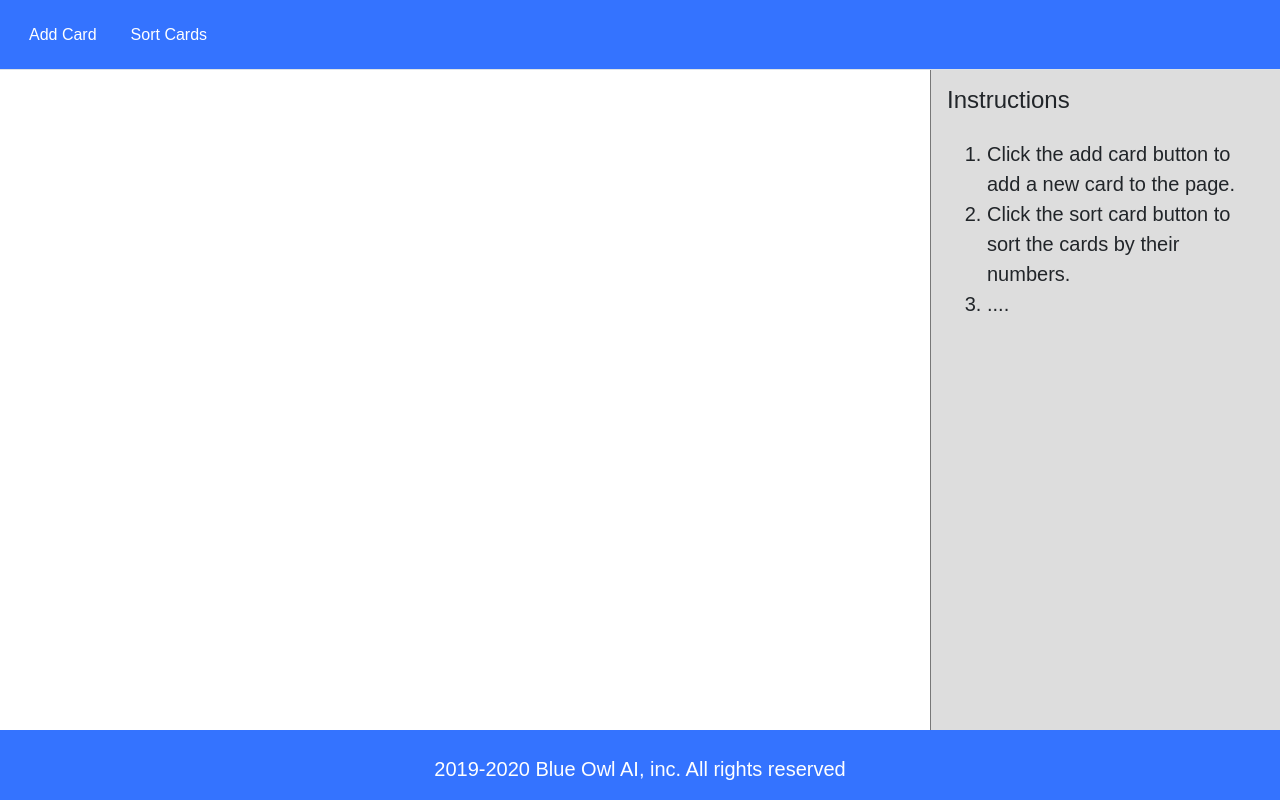
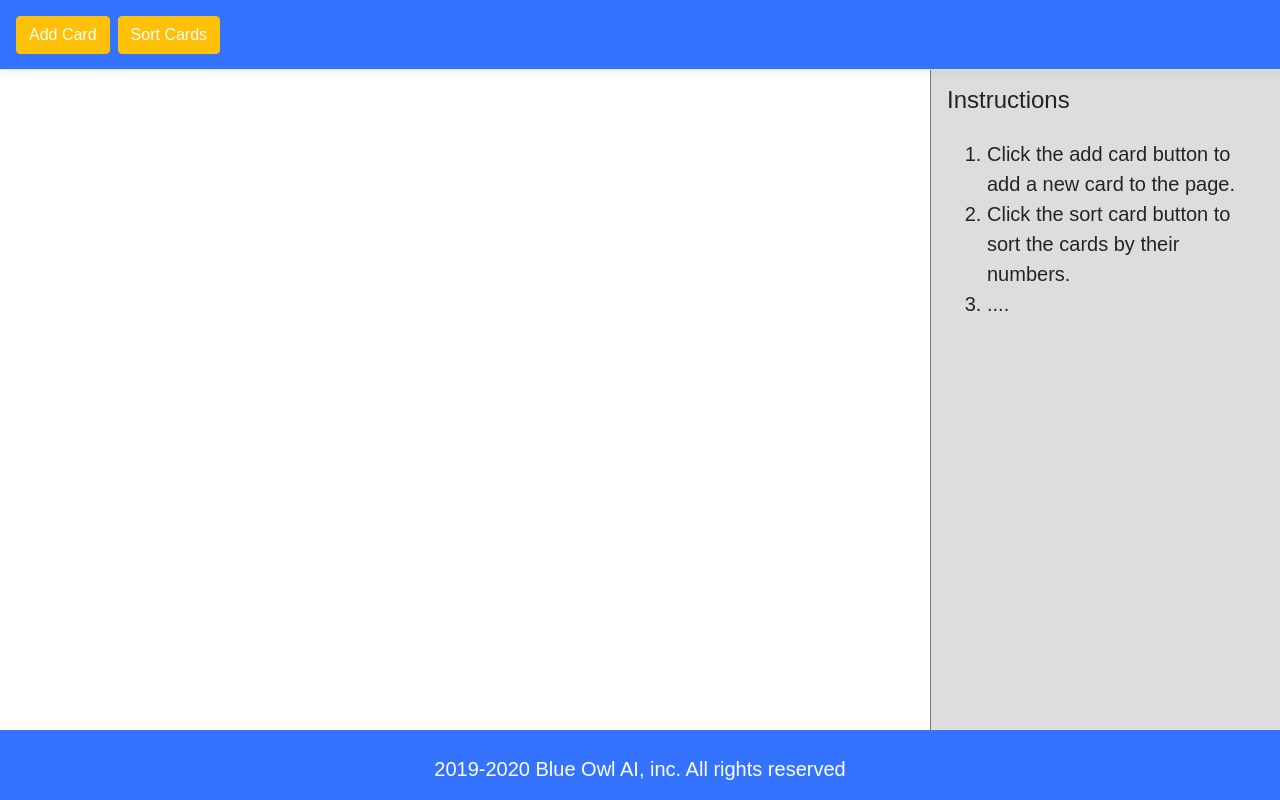
Before and after one commit to gregschutz/BlueOwl, a React (Create React App) app in the folder BlueOwl/ClientApp/: page / in a window 1280 px wide. Built offline with nearby package versions, Linux system fonts and the light colour scheme.

Commit message:
moved add/sort functions to navmenu.js, cleaned up the code a little

```diff
--- a/BlueOwl/ClientApp/src/App.js
+++ b/BlueOwl/ClientApp/src/App.js
@@ -1,6 +1,7 @@
 import React, { useState } from 'react';
 import { r } from 'react-router';
-import { GlobalContext }  from './components/GlobalContext';
+import { GlobalContext } from './components/GlobalContext';
+import NavMenu from './components/NavMenu';
 import CardContainer from './components/CardContainer';
 import Footer from './components/Footer';
 
@@ -9,38 +10,12 @@ import './css/custom.css';
 function App() {
     const [cards, setCards] = useState([]); //default card values
 
-    const addCard = () => {
-
-        setCards([...cards, {
-            number: Math.floor(Math.random() * 100) + 1,
-            visible: true
-        }])
-    }
-
-    const sortCard = () => {
-        //sort cards, then save to useState
-        cards.sort((a, b) => (a.number > b.number) ? 1 : -1);
-        setCards([...cards]);
-    }
-
-    const deleteCard = (num) => {
-        alert(num);
-        //sort cards, then save to useState
-        cards.sort((a, b) => (a.number > b.number) ? 1 : -1);
-        setCards([...cards]);
-    }
 
 
 
     return (
         <GlobalContext.Provider value={[cards, setCards]} >
-            <header>
-                <div id="header" className="navbar-expand-sm navbar-toggleable-sm  border-bottom box-shadow p-3">
-                    <button id="btnAdd" onClick={addCard} className="btn btn-link mr-2">Add Card</button>
-                    <button id="btnSort" onClick={sortCard} className="btn btn-link">Sort Cards</button>
-                </div>
-            </header>
-
+            <NavMenu />
             <CardContainer key={cards.length} cards={cards}  />
             <Footer />
         </GlobalContext.Provider>
--- a/BlueOwl/ClientApp/src/components/Card.js
+++ b/BlueOwl/ClientApp/src/components/Card.js
@@ -3,13 +3,12 @@ import { GlobalContext } from './GlobalContext';
 
 
 export default function Card({ card }) {
-    const [cards, setCards] = useContext(GlobalContext);
+const [cards, setCards] = useContext(GlobalContext);
 
 
     const deleteCard = (num) => {
         //remove card
 
-        //alert(num);
         //console.log('this is a card: ' + cards.length);
         let c = cards.filter((n) => parseInt(n.number) !== parseInt(num));
         setCards([...c]);
--- a/BlueOwl/ClientApp/src/components/NavMenu.js
+++ b/BlueOwl/ClientApp/src/components/NavMenu.js
@@ -1,31 +1,32 @@
-import React, { useState } from 'react';
+import React, { useContext } from 'react';
 import { Collapse, Container, Navbar, NavbarBrand, NavbarToggler, NavItem, NavLink } from 'reactstrap';
+import { GlobalContext } from './GlobalContext';
 import { Link } from 'react-router-dom';
 import '../css/NavMenu.css';
 
 export default function NavMenu({ cards }) {
-    const [card, setCards] = useState([cards]);
+    const [card, setCards] = useContext(GlobalContext);
 
     const number = Math.floor(Math.random() * 100) + 1;
 
-    function addCard(event) {
+    const addCard = () => {
 
-        setCards(prevCards => {
-            return [...prevCards, { number: number, visible: true}]
-        });
+        setCards([...card, {
+            number: number,
+            visible: true
+        }])
     }
 
-    function sortCard(event) {
-
-        setCards(prevCards => {
-            return [...prevCards, { number: number, visible: true }]
-        });
+    const sortCard = () => {
+        //sort cards, then save to useState
+        card.sort((a, b) => (a.number > b.number) ? 1 : -1);
+        setCards([...card]);
     }
 
 
     return (
       <header>
-        <Navbar id="header" className="navbar-expand-sm navbar-toggleable-sm  border-bottom box-shadow">
+        <Navbar id="header" className="navbar-expand-sm navbar-toggleable-sm  border-bottom box-shadow p-3">
                 <button id="btnAdd" onClick={ addCard } className="btn btn-warning mr-2">Add Card</button>
                 <button id="btnSort" onClick={ sortCard } className="btn btn-warning">Sort Cards</button>
         </Navbar>
```
